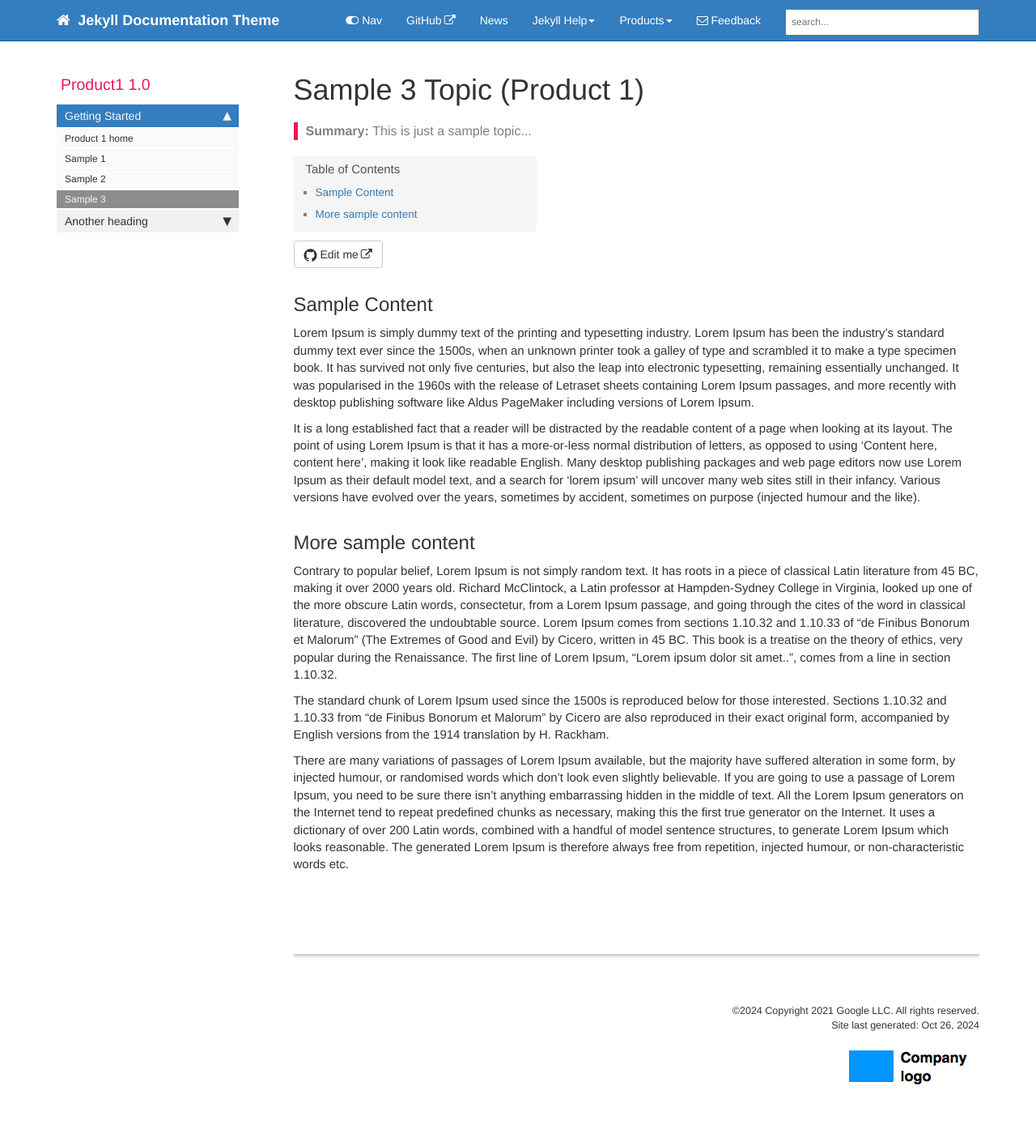
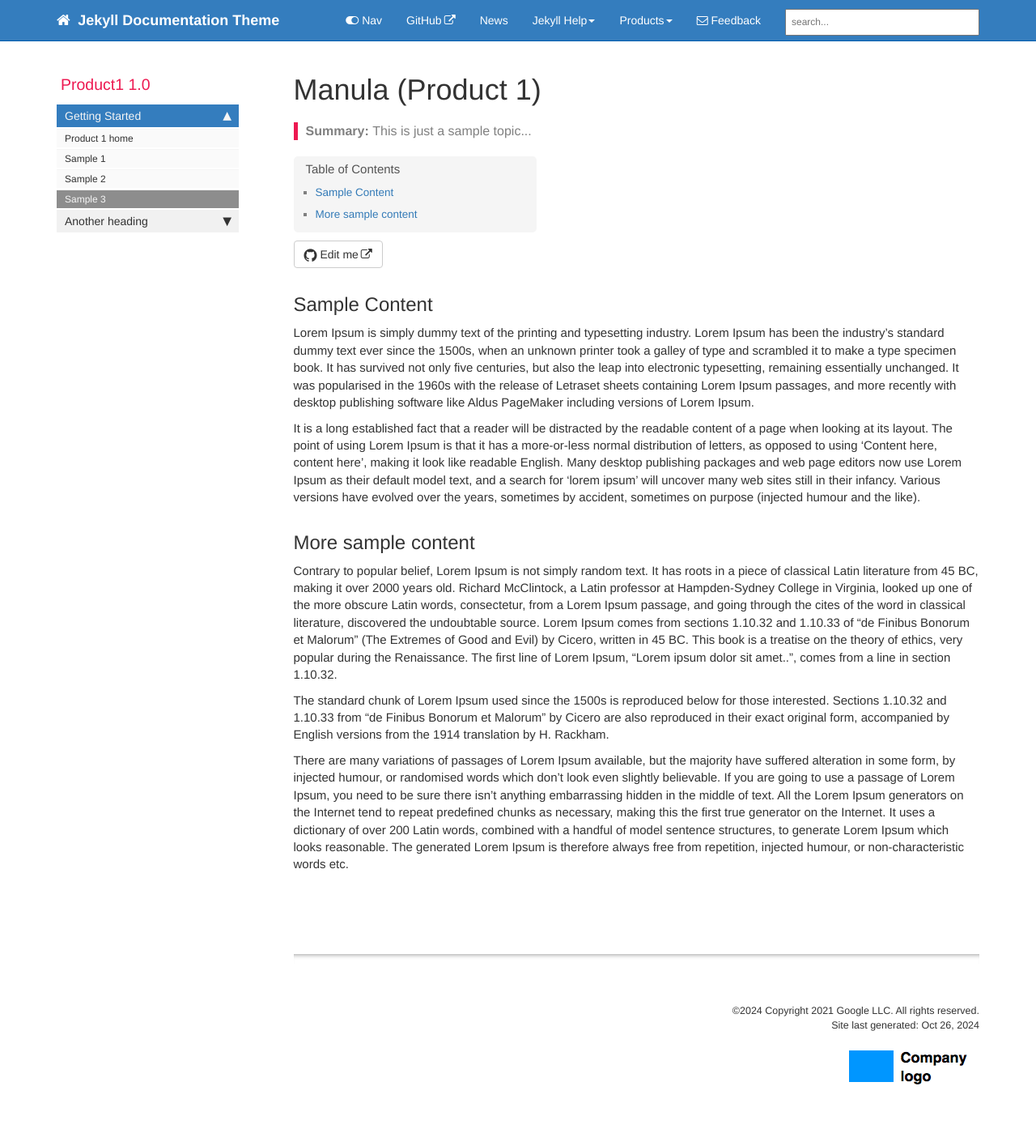
Before and after one commit to chanakavp/Ventechy, a Jekyll site: the page built from pages/product1/p1_sample3.md, in a window 1280 px wide. Shown: the whole page at 81% size. Built offline with Jekyll 4.4.1, drawn with Linux system fonts in a browser that asks for light colours; comment, search, counter and statistics services are not loaded.

Commit message:
tet
test mm

```diff
--- a/pages/product1/p1_sample3.md
+++ b/pages/product1/p1_sample3.md
@@ -1,5 +1,5 @@
 ---
-title: Sample 3 Topic (Product 1)
+title: Manula (Product 1)
 keywords: sample
 summary: "This is just a sample topic..."
 sidebar: product1_sidebar
```
